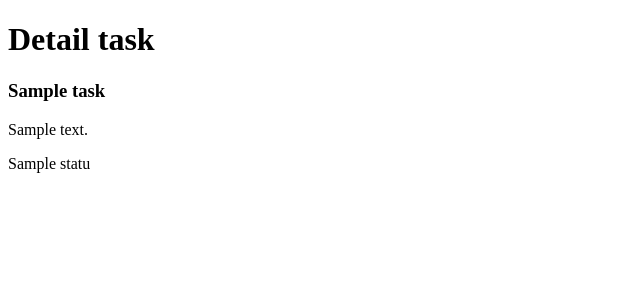
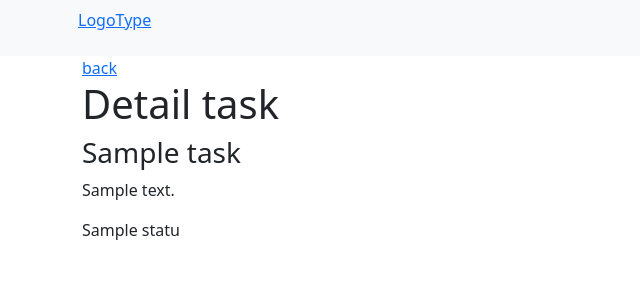
Before and after one commit to igor-gorovenko/pet_sales_funnel, a Django app: page /detail/1 in a window 1280 px wide. Shown: the top 300 px of the page, without its empty margins (0-640 px from the left). Run offline with Django 4.2, Linux system fonts and the light colour scheme; tables that the repository leaves empty hold one stand-in row (values such as "Sample post").

Commit message:
add style

```diff
--- a/sales_funnel/templates/base.html
+++ b/sales_funnel/templates/base.html
@@ -2,15 +2,23 @@
 <html lang="en">
 
 <head>
-    <meta charset="UTF-8">
-    <meta name="viewport" content="width=device-width, initial-scale=1.0">
+    <meta charset="utf-8">
+    <meta name="viewport" content="width=device-width, initial-scale=1">
     <title>{% block title %}Title{% endblock %}</title>
+    <link href="https://cdn.jsdelivr.net/npm/bootstrap@5.3.0/dist/css/bootstrap.min.css" rel="stylesheet"
+        integrity="sha384-9ndCyUaIbzAi2FUVXJi0CjmCapSmO7SnpJef0486qhLnuZ2cdeRhO02iuK6FUUVM" crossorigin="anonymous">
 </head>
 
 <body>
+    {% include 'include/header.html' %}
+
     {% block content %}
+    {% endblock %}
 
-    {% endblock %}
+    <!-- scripts -->
+    <script src="https://cdn.jsdelivr.net/npm/bootstrap@5.3.0/dist/js/bootstrap.bundle.min.js"
+        integrity="sha384-geWF76RCwLtnZ8qwWowPQNguL3RmwHVBC9FhGdlKrxdiJJigb/j/68SIy3Te4Bkz"
+        crossorigin="anonymous"></script>
 </body>
 
 </html>
--- /dev/null
+++ b/sales_funnel/templates/include/header.html
@@ -0,0 +1,5 @@
+<div class="bg-light">
+    <div class="container p-2">
+        <p><a href="{% url 'index' %}">LogoType</a></p>
+    </div>
+</div>
--- a/sales_funnel/templates/sales/detail_task.html
+++ b/sales_funnel/templates/sales/detail_task.html
@@ -3,10 +3,17 @@
 {% block title %}Detail task{% endblock %}
 
 {% block content %}
-<h1>Detail task</h1>
 
-<h3>{{ task.title }}</h3>
-<p>{{ task.text }}</p>
-<p>{{ task.status }}</p>
+<div class="container">
+    <div>
+        <a href="{% url 'index' %}">back</a>
+    </div>
+
+    <h1>Detail task</h1>
+
+    <h3>{{ task.title }}</h3>
+    <p>{{ task.text }}</p>
+    <p>{{ task.status }}</p>
+</div>
 
 {% endblock %}
--- a/sales_funnel/templates/sales/index.html
+++ b/sales_funnel/templates/sales/index.html
@@ -3,6 +3,7 @@
 {% block title %}Tasks{% endblock %}
 
 {% block content %}
+<div class='container'>
     <h1>Tasks</h1>
     <ul>
         {% for task in tasks_list %}
@@ -11,4 +12,6 @@
         </li>
         {% endfor %}
     </ul>
+</div>
+
 {% endblock %}
```
Lines whose indentation alone changed are shown as unchanged.
